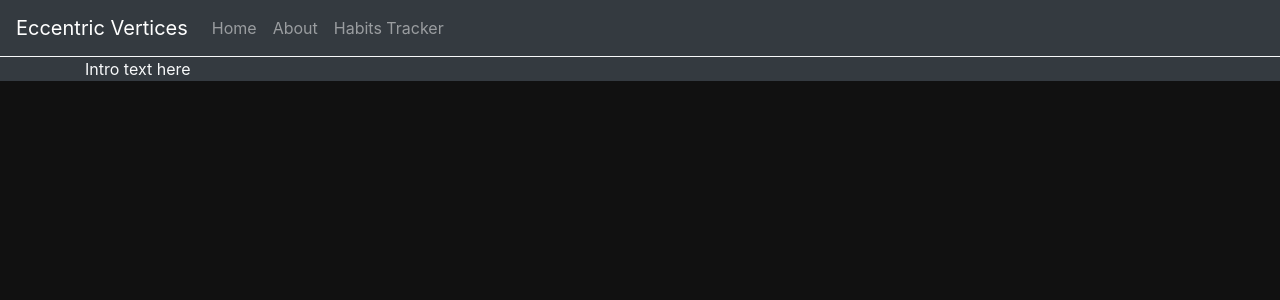
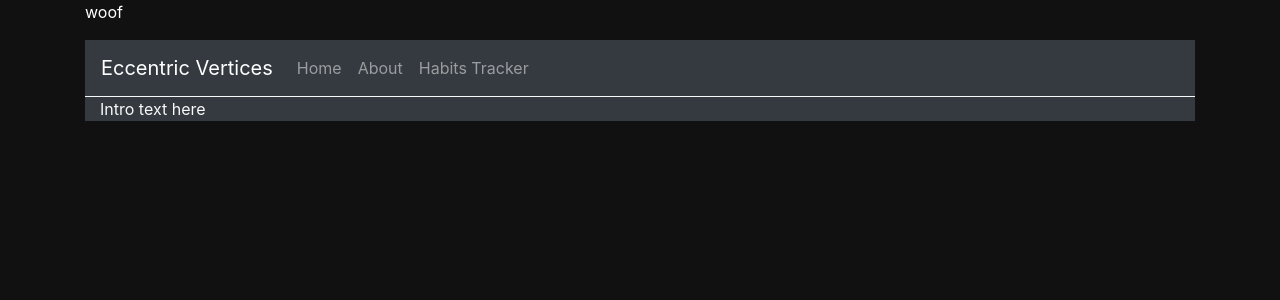
Before and after one commit to VFortier/habits-tracker, a React (Create React App) app in the folder client/: page / in a window 1280 px wide. Shown: the top 300 px of the page. Built offline with nearby package versions, Linux system fonts and the light colour scheme; the HTML template or start-up script is replaced by a standard one.

Commit message:
Minor UI changes

```diff
--- a/client/src/App.css
+++ b/client/src/App.css
@@ -0,0 +1,4 @@
+.no-padding {
+    padding-left: 0;
+    padding-right: 0;
+}
--- a/client/src/App.js
+++ b/client/src/App.js
@@ -4,6 +4,7 @@ import {
   Switch,
   Route
 } from "react-router-dom";
+import {Container} from 'react-bootstrap';
 
 import Frontpage from './Frontpage/Frontpage';
 import HabitsTracker from './HabitsTracker/HabitsTracker';
@@ -12,8 +13,9 @@ import './App.css';
 
 export default function App() {
   return (
+    <Container fluid="xl" class="bg-dark text-light no-padding">
+      <p>woof</p>
       <Router>
-      <div>
           <Switch>
             <Route path="/habits-tracker">
               <HabitsTracker />
@@ -22,7 +24,7 @@ export default function App() {
               <Frontpage />
             </Route>
           </Switch>
-      </div>
       </Router>
+    </Container>
   );
 }
--- a/client/src/HabitsTracker/HabitsTracker.js
+++ b/client/src/HabitsTracker/HabitsTracker.js
@@ -5,10 +5,10 @@ import LoginForm from './LoginForm';
 class HabitsTracker extends Component {
   render() {
     return (
-      <div className="HabitsTracker">
-        <h1>Habits Tracker Login</h1>
-        <LoginForm></LoginForm>
-      </div>
+      <>
+          <h1>Habits Tracker Login</h1>
+          <LoginForm></LoginForm>
+      </>
     );
   }
 }
```
Lines whose indentation alone changed are shown as unchanged.
